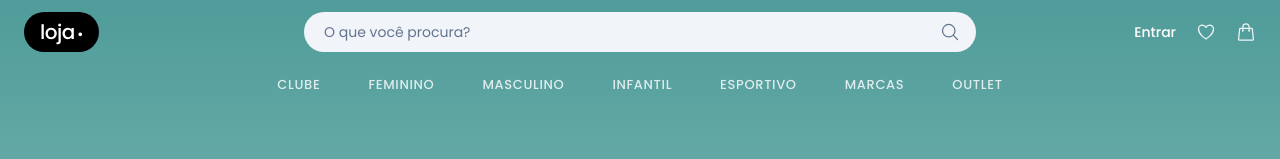
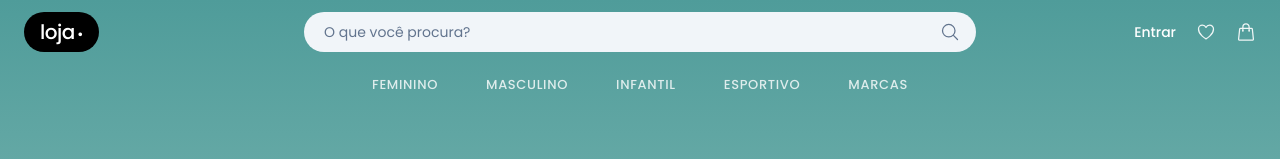
Before and after one commit to arthur-luiss/e-commerce-fast-model, a React (Vite) app: page / in a window 1280 px wide. Shown: the top 159 px of the page. Built offline with nearby package versions, Linux system fonts and the light colour scheme.

Commit message:
refactor(navbar): remove Clube e Outlet e deriva itens do menu a partir dos dados

```diff
--- a/src/components/Navbar.jsx
+++ b/src/components/Navbar.jsx
@@ -5,7 +5,7 @@ import { menus } from '../data/menu';
 import Icon from './Icon';
 import MegaMenu from './MegaMenu';
 
-const navItems = ['Clube', 'Feminino', 'Masculino', 'Infantil', 'Esportivo', 'Marcas', 'Outlet'];
+const navItems = Object.keys(menus);
 
 export default function Navbar({ overHero = false }) {
   const { totalItems } = useCart();
```
